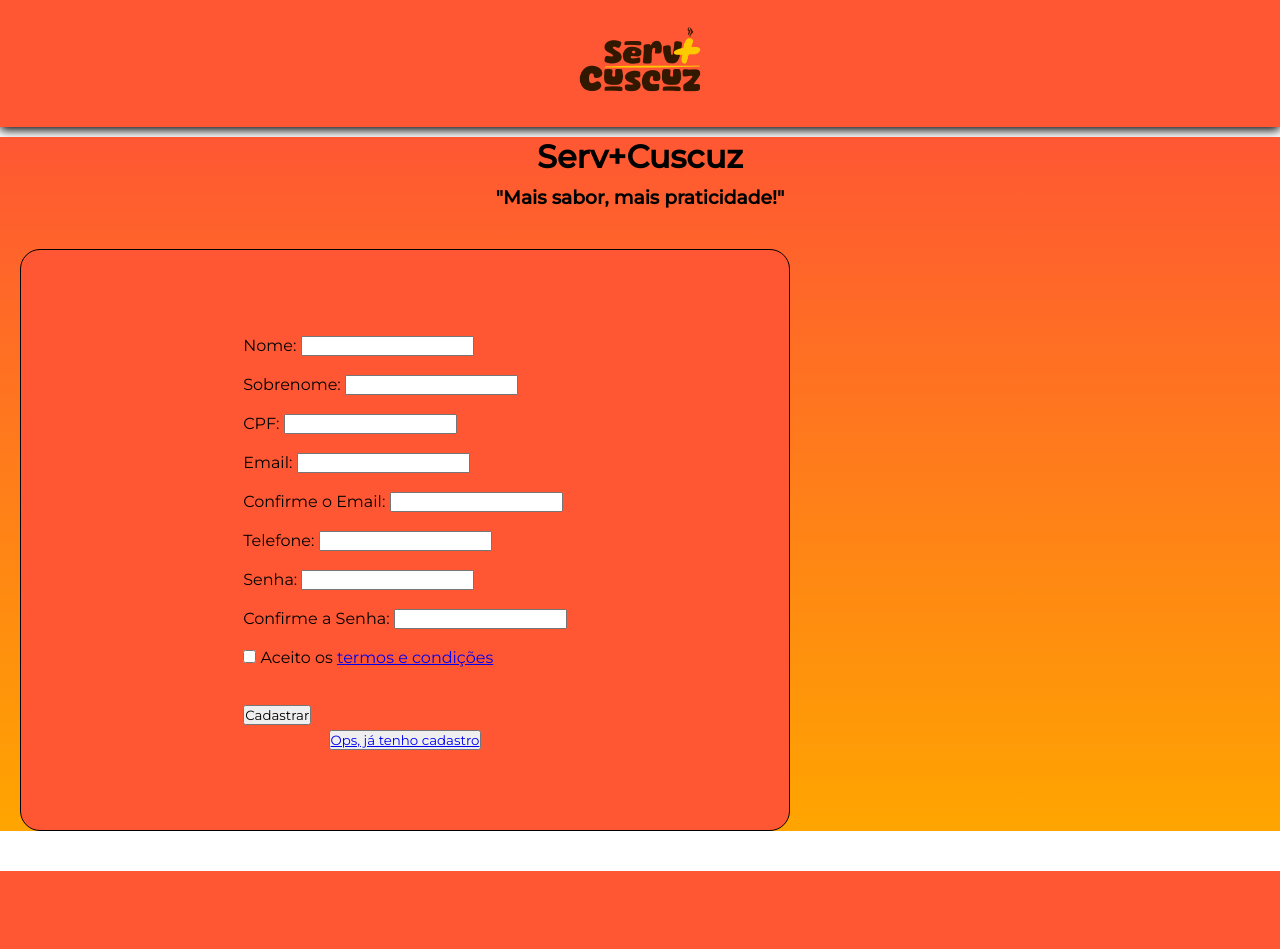
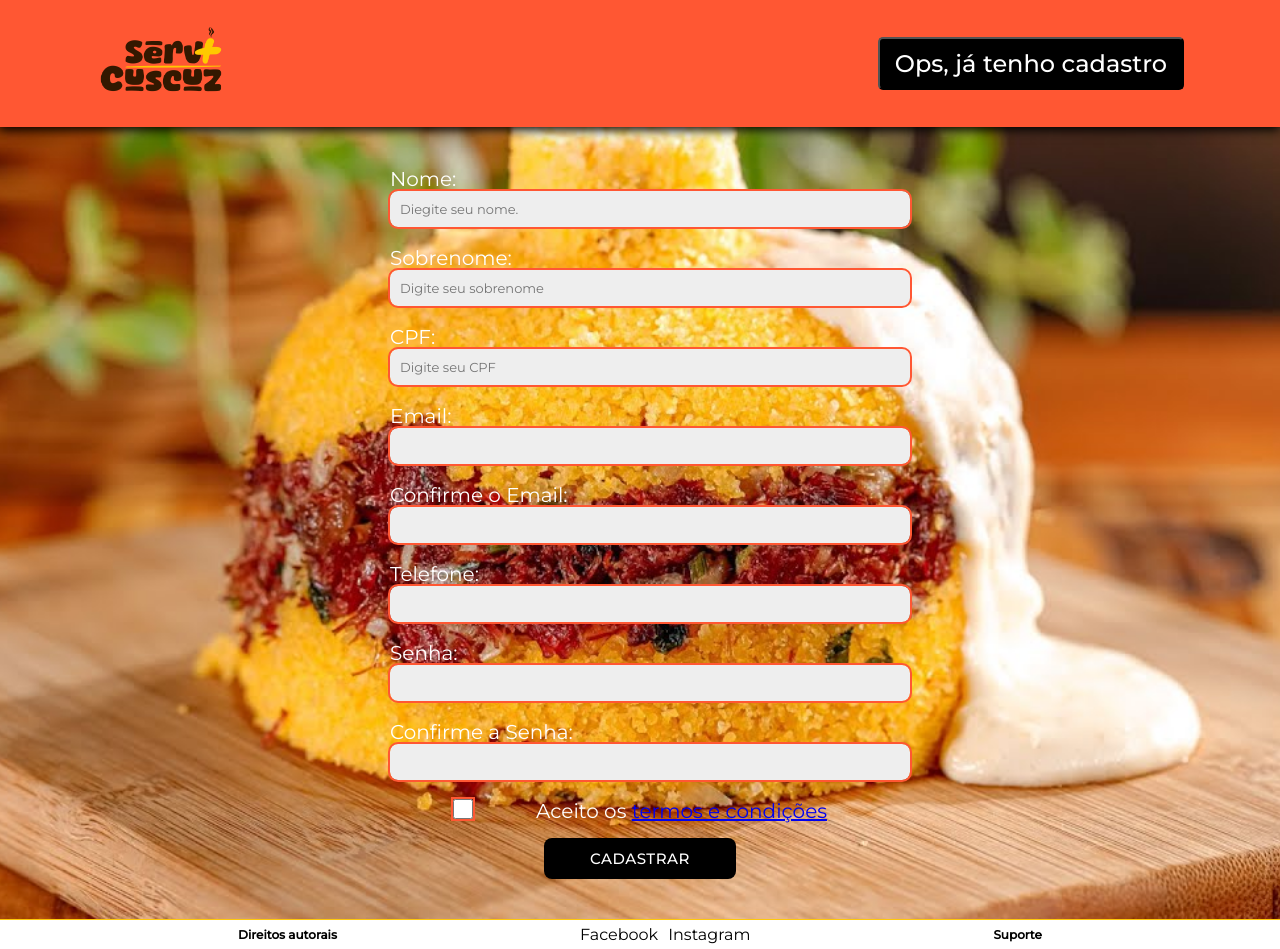
Before and after one commit to Denilsonsalazar-br/Serv-Cuscuz, a PHP site: page /view/cliente/cadastroCliente.php in a window 1280 px wide. Before the commit the page ends 871 px from the top, so only its background shows below. Run offline with PHP 8.4, Linux system fonts and the light colour scheme.

Commit message:
Formulario de cadastro
Faltando as validações

```diff
--- a/Serv+Cuscuz/assets/css/cadastroCliente.css
+++ b/Serv+Cuscuz/assets/css/cadastroCliente.css
@@ -4,44 +4,120 @@
     margin: 0;
     font-family: 'Montserrat', sans-serif;
 }
+body{
+    background-image: url(../img/Cuscuz_Recheado_jerked.jpg);
+    background-size: cover;
+    background-position: center;
+    background-repeat: no-repeat;
+}
 
 main{
     justify-content: center;
     margin-top: 10px;
-    background: linear-gradient(to top, #ffa500, #ff5733);
 }
 .tituloCadastroCliente{
     width: 100%;
     margin-top: 10px;
 }
 .tituloCadastroCliente h1{
+    border-color: 1px solid #000000;
+    color: #ffffff;
     margin-top: 10px;
     text-align: center;
 }
 .tituloCadastroCliente h3{
+    border-color: #000000;
+    color: #ffffff;
     margin-top: 10px;
     text-align: center;
 }
 .containerCadastroCliente{
+    margin-top: 10px;
     margin: 40px 20px;
-    border:  1px solid #000000;
     display: flex;
-    background-color: #ff5733;
     border-radius: 20px;
-    width: 768px;
-    min-height: 580px;
     align-items: center;
     justify-content: center;
     flex-direction: column;
+}
+.containerCadastroCliente form{
+    width: 500px;
+    min-height: 580px;
+}
 
+.containerCadastroCliente label{
+    padding-bottom: 10px;
+    margin-top: 0;
+    font-weight: 400;
+    font-size: 20px;
+    color: #ffffff;
 }
-.containerFormulario{
-    background-color: transparent;
+
+.containerCadastroCliente input{
+    background-color: #eeeeee;
+    border: none;
+    margin: 0;
+    padding: 10px 10px;
+    font-size: 13px;
+    border-radius: 8px;
+    width: 100%;
+    outline: 2px solid #ff5733;
+}
+.containerCadastroCliente input:focus {
+    background-color: #ff5733;
+    color: #fff;
+    outline: 2px solid #000000;
+    box-shadow: 0 0 5px rgba(0, 123, 255, 0.5);
+}
+
+.containerCadastroCliente button{
+    margin-top: 0;
+    background-color: #000000;
+    color: #fff;
+    font-size: 15px;
+    padding: 10px 45px;
+    border: 1px solid transparent;
+    border-radius: 8px;
+    font-weight: 500;
+    letter-spacing: 0.5px;
+    text-transform: uppercase;
+    margin-top: 0;
+    cursor: pointer;
+}
+.containerCadastroCliente button:hover{
+    background-color: #FFC80B;
+    border-color: #fff;
+    color: #000000;
+}
+.termos{
     display: flex;
+    justify-content: space-evenly;
     align-items: center;
+}
+.termos input{
+    align-items: center;
+    width: 20px;
+    height: 20px;
+}
+.botaoCadastrarCliente{
+    margin-top: 15px;
+    display: flex;
     justify-content: center;
-    flex-direction: column;
-    height: 400px;
-    width: 500px;
-
 }
+@media (max-width: 730px) {
+    body{
+        width: 100%;
+    }
+    main{
+        width: 100%;
+    }
+    .containerCadastroCliente form{
+        justify-content: center;
+        align-items: center;
+        width: 450px;
+        height: 300px;
+    }
+    .containerCadastroCliente input{
+        width: 90%;
+    }
+}
--- a/Serv+Cuscuz/assets/css/headerCadastro.css
+++ b/Serv+Cuscuz/assets/css/headerCadastro.css
@@ -13,7 +13,7 @@
 .nav-bar {
     align-items: center;
     display: flex;
-    justify-content: center;
+    justify-content: space-between;
     padding: 1.5rem 6rem;
 }
 
@@ -27,6 +27,26 @@
     width: 130px;
     height: 75px;
 }
+.botao button{
+    cursor: pointer;
+    padding: 10px 15px;
+    border-radius: 5px;
+    background-color: #000000;
+}
+.botao button:hover{
+    background-color: #FFC80B;
+    border-color: #ffffff;
+}
+.botao button a:hover{
+    color: #000000;
+}
+
+.botao button a {
+    text-decoration: none;
+    color: #ffffff;
+    font-weight: 500;
+    font-size: 1.5rem;
+}
 
 
 @media screen and (max-width: 730px) {
--- a/Serv+Cuscuz/assets/css/login.css
+++ b/Serv+Cuscuz/assets/css/login.css
@@ -5,7 +5,9 @@
     font-family: 'Montserrat', sans-serif;
 }
 body{
-    background: linear-gradient(to top, #ffa500, #ff5733);
+    background-image: url(../img/Cuscuz_Recheado.jpeg);
+    background-size: cover;
+    background-position: center;
     background-repeat: no-repeat;
 }
 main{
--- a/Serv+Cuscuz/includes/headerCadastro.php
+++ b/Serv+Cuscuz/includes/headerCadastro.php
@@ -16,6 +16,9 @@
                     <img src="../../assets/img/logo-png-reduzida.png" alt="Serv+Cuscuz">
                 </a>
             </div>
+            <div class="botao">
+                <button><a href="../../pages/login.php">Ops, já tenho cadastro</a></button>
+            </div>
         </nav>
     </header>
 </body>
--- a/Serv+Cuscuz/view/cliente/cadastroCliente.php
+++ b/Serv+Cuscuz/view/cliente/cadastroCliente.php
@@ -19,10 +19,10 @@
         include '../../includes/headerCadastro.php';
     ?>
     <main>
-    <div class="tituloCadastroCliente">
+    <!--<div class="tituloCadastroCliente">
         <h1>Serv+Cuscuz</h1>
         <h3>"Mais sabor, mais praticidade!"</h3>
-    </div>
+    </div>-->
 
     <!--Mensagem de sucesso-->
     <?php if (isset($_SESSION['sucesso'])): ?>
@@ -41,16 +41,15 @@
     <?php endif; ?>
 
         <div class="containerCadastroCliente">
-            <div class="containerFormulario">
                 <form method="POST" action="../../controller/cliente/createClienteController.php">
                     <label for="nome">Nome:</label>
-                    <input type="text" name="nome" placeholder=""  required>
+                    <input type="text" name="nome" placeholder="Diegite seu nome."  required>
                     <br><br>
                     <label for="sobrenome">Sobrenome:</label>
-                    <input type="text" name="sobrenome" placeholder=""  required>
+                    <input type="text" name="sobrenome" placeholder="Digite seu sobrenome"  required>
                     <br><br>
                     <label for="cpf">CPF:</label>
-                    <input type="text" name="cpf" placeholder=""  required>
+                    <input type="text" name="cpf" placeholder="Digite seu CPF"  maxlength="11" required>
                     <br><br>
                     <label for="email">Email:</label>
                     <input type="email" name="email" placeholder=""  required>
@@ -68,15 +67,25 @@
                     <input type="password" name="confirmarSenha" placeholder=""  required>
                     <br><br>
                     <div class="termos">
-                        <input type="checkbox" id="termos" required>
-                        <label for="termos">Aceito os <a href="#">termos e condições</a></label>
+                        <div>
+                            <input type="checkbox" id="termos" required>
+                        </div>
+                        <div>
+                            <label for="termos">Aceito os <a href="#">termos e condições</a></label>
+                        </div>
                     </div>
-                    <br><br>
-                    <button type="submit">Cadastrar</button>
+                    <div class="botaoCadastrarCliente">
+                        <button type="submit">Cadastrar</button>
+                    </div>
                 </form>
-            </div>
-            <button><a href="../../pages/login.php">Ops, já tenho cadastro</a></button>
         </div>
 </main>
+
+<footer>
+    <link rel="stylesheet" href="../../assets/css/footer.css">
+    <?php
+        include '../../includes/footer.php';
+    ?>
+</footer>
 </body>
 </html>
```
